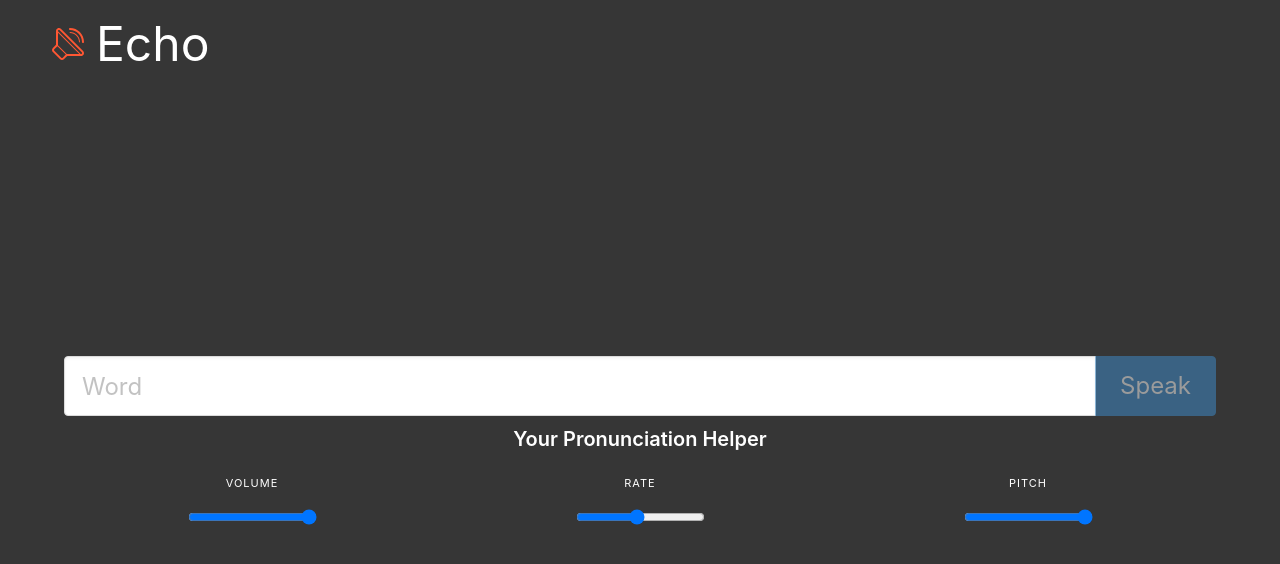
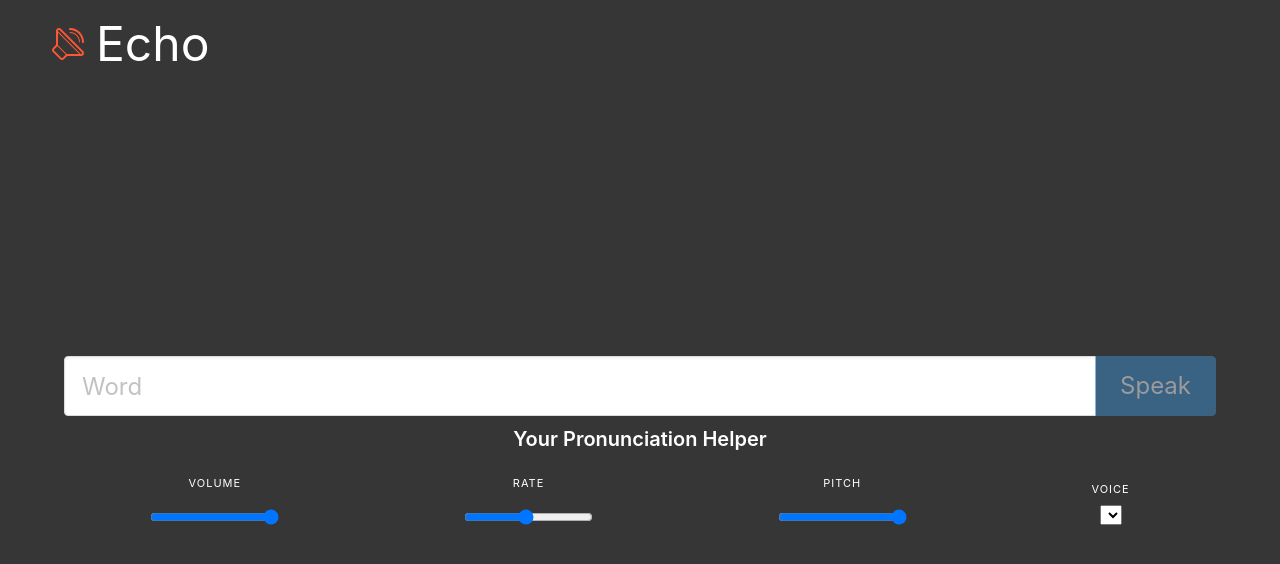
Before and after one commit to sunilhari/Echo, a React (Create React App) app: page / in a window 1280 px wide. Shown: the top 564 px of the page. Built offline with nearby package versions, Linux system fonts and the light colour scheme.

Commit message:
Added Voice Support

```diff
--- a/src/components/App/App.js
+++ b/src/components/App/App.js
@@ -1,13 +1,19 @@
-import React from "react";
+import React, { useEffect,useState } from "react";
 import "./App.css";
 import Header from "../Header";
 import Content from "../Content";
 
 function App() {
+  const [voices, setVoices] = useState([]);
+  useEffect(() => {
+    window.speechSynthesis.onvoiceschanged = function() {
+      setVoices(window.speechSynthesis.getVoices());
+    };
+  }, []);
   return (
     <section className="hero is-dark is-fullheight">
       <Header />
-      <Content />
+      <Content voices={voices}/>
     </section>
   );
 }
--- a/src/components/Content/content.js
+++ b/src/components/Content/content.js
@@ -2,15 +2,17 @@ import React, { useState } from "react";
 import { useSpeech } from "../../hooks";
 import Settings from "../Settings";
 
-function Content() {
+function Content({ voices }) {
   const [text, setText] = useState("");
   const [speak, setSpeak] = useState(false);
-  const { pitch, volume, rate } = window.localStorage;
+  const { pitch, volume, rate, voice } = window.localStorage;
   const [speech, setSpeech] = useSpeech({
     text: String(text).toLowerCase(),
     pitch,
     volume,
-    rate
+    rate,
+    voice,
+    voices
   });
   const handleWordInput = e => {
     const value = e.target.value;
@@ -22,8 +24,8 @@ function Content() {
     }
   };
   const handleSpeak = () => {
-    const { pitch, volume, rate } = window.localStorage;
-    setSpeech({ text, pitch, volume, rate });
+    const { pitch, volume, rate, voice } = window.localStorage;
+    setSpeech({ text, pitch, volume, rate, voice, voices });
     window.speechSynthesis.speak(speech);
   };
   return (
@@ -55,9 +57,7 @@ function Content() {
         <h4 className="title  is-5 is-cursor-pointer is-size-5-touch">
           Your Pronunciation Helper
         </h4>
-        <div className>
-          <Settings />
-        </div>
+        <Settings voices={voices} />
       </div>
     </div>
   );
--- a/src/components/Settings/Settings.js
+++ b/src/components/Settings/Settings.js
@@ -1,14 +1,17 @@
-import React from "react";
+import React, { useEffect, useState } from "react";
 import { useLocalStorage } from "../../hooks";
 
-function Settings() {
+function Settings({ voices }) {
   const [rate, setRate] = useLocalStorage("rate", 1);
   const [pitch, setPitch] = useLocalStorage("pitch", 2);
   const [volume, setVolume] = useLocalStorage("volume", 1);
+  const [voice, setVoice] = useLocalStorage("voice", 1);
 
   const handleRateChange = e => setRate(e.target.value);
   const handlePitchChange = e => setPitch(e.target.value);
   const handleVolumeChange = e => setVolume(e.target.value);
+  const handleVoiceChange = e => setVoice(e.target.value);
+
   return (
     <nav className="level is-mobile">
       <div className="level-item has-text-centered">
@@ -56,12 +59,20 @@ function Settings() {
           </p>
         </div>
       </div>
-     {/*  <div className="level-item has-text-centered">
+      <div className="level-item has-text-centered">
         <div>
           <p className="heading">Voice</p>
-          <p className="title" />
+          <select onChange={handleVoiceChange} value={voice}>
+            {voices.map((voice, index) => {
+              return (
+                <option value={index} key={index}>
+                  {voice.name}({voice.lang})
+                </option>
+              );
+            })}
+          </select>
         </div>
-      </div> */}
+      </div>
     </nav>
   );
 }
--- a/src/hooks/useSpeech.js
+++ b/src/hooks/useSpeech.js
@@ -1,21 +1,22 @@
 const toSpeak = new SpeechSynthesisUtterance();
 
-const useSpeech = ({ text, rate = 1, pitch = 2, volume = 1 }, onEnd) => {
+const useSpeech = ({ text, rate = 1, pitch = 2, volume = 1, voice,voices }, onEnd) => {
   toSpeak.text = text;
   toSpeak.rate = rate;
   toSpeak.pitch = pitch;
   toSpeak.volume = volume;
-
+  toSpeak.voice = voices[voice];
   if (onEnd) {
     toSpeak.onend = onEnd;
   }
   return [
     toSpeak,
-    ({ text, rate = 1, pitch = 2, volume = 1 }) => {
+    ({ text, rate = 1, pitch = 2, volume = 1, voice,voices }) => {
       toSpeak.text = text;
       toSpeak.rate = rate;
       toSpeak.pitch = pitch;
       toSpeak.volume = volume;
+      toSpeak.voice = voices[voice];
     }
   ];
 };
```
